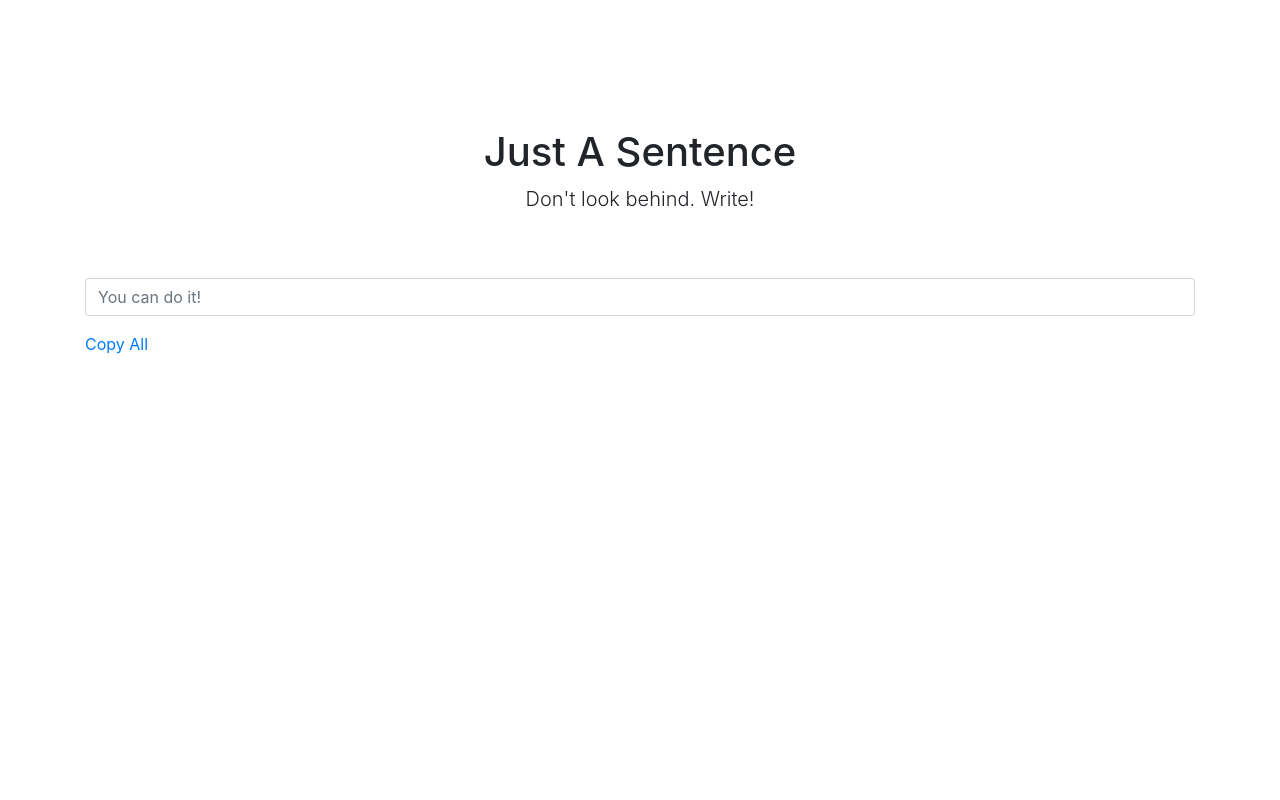
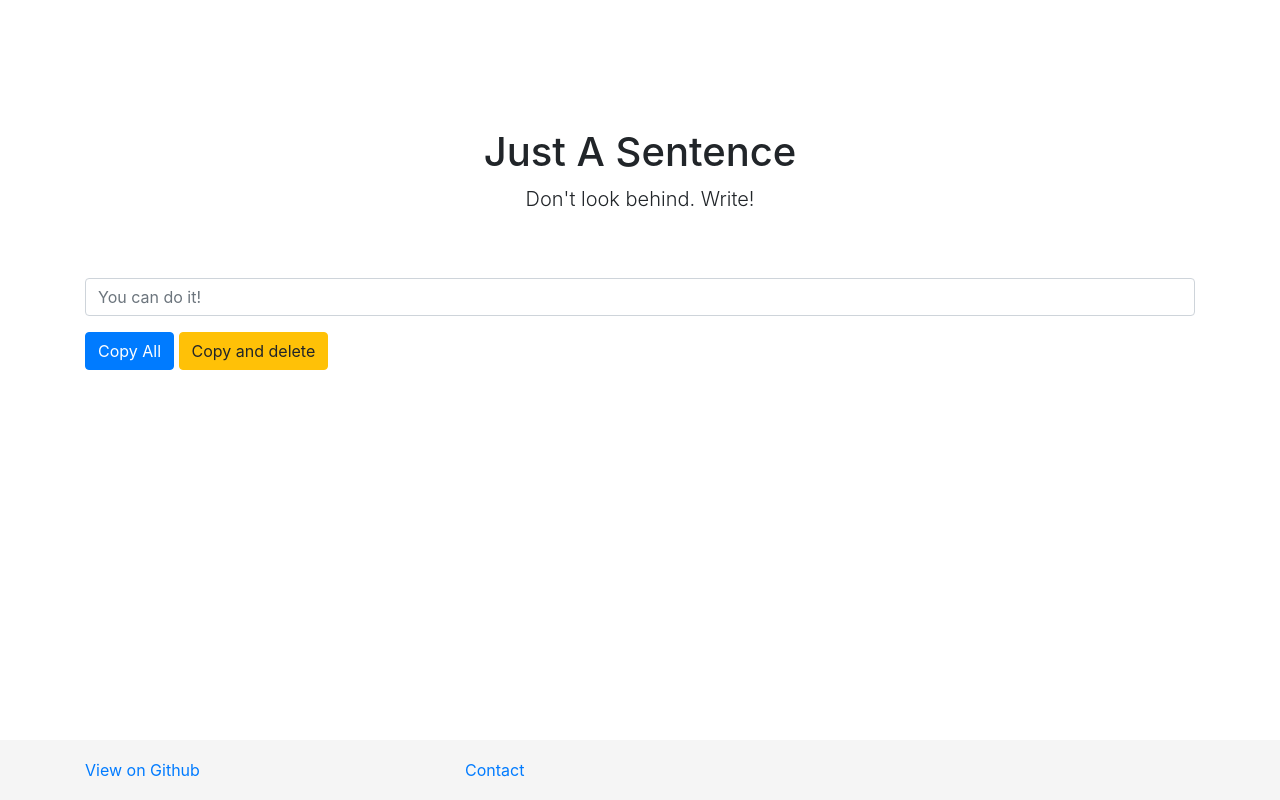
Before and after one commit to prathje/just-a-sentence, a plain HTML site: page index.html in a window 1280 px wide. Drawn offline with nearby package versions, Linux system fonts and the light colour scheme.

Commit message:
Add footer with link to github and contact mail. Add cookie banner

```diff
--- a/app.css
+++ b/app.css
@@ -5,3 +5,21 @@ body {
     padding: 3rem 1.5rem;
     text-align: center;
 }
+
+
+html {
+    position: relative;
+    min-height: 100%;
+}
+
+body {
+    margin-bottom: 60px; /* Margin bottom by footer height */
+}
+.footer {
+    position: absolute;
+    bottom: 0;
+    width: 100%;
+    height: 60px; /* Set the fixed height of the footer here */
+    line-height: 60px; /* Vertically center the text there */
+    background-color: #f5f5f5;
+}
--- a/app.js
+++ b/app.js
@@ -41,6 +41,15 @@ var app = new Vue({
         },
         copy: function () {
             copyText(this.historyString);
+        },
+        copyAndDelete: function () {
+            copyText(this.historyString);
+            this.current = '';
+            this.history = [];
+            this.historyString = '';
+            localStorage.history = JSON.stringify(this.history);
+            localStorage.current = this.current;
+            localStorage.historyString = this.historyString;
         }
     },
     mounted() {
--- a/index.html
+++ b/index.html
@@ -4,8 +4,24 @@
     <script src="https://stackpath.bootstrapcdn.com/bootstrap/4.3.1/js/bootstrap.min.js" integrity="sha384-JjSmVgyd0p3pXB1rRibZUAYoIIy6OrQ6VrjIEaFf/nJGzIxFDsf4x0xIM+B07jRM" crossorigin="anonymous"></script>
     <script src="https://code.jquery.com/jquery-3.3.1.slim.min.js" integrity="sha384-q8i/X+965DzO0rT7abK41JStQIAqVgRVzpbzo5smXKp4YfRvH+8abtTE1Pi6jizo" crossorigin="anonymous"></script>
     <script src="https://cdnjs.cloudflare.com/ajax/libs/popper.js/1.14.7/umd/popper.min.js" integrity="sha384-UO2eT0CpHqdSJQ6hJty5KVphtPhzWj9WO1clHTMGa3JDZwrnQq4sF86dIHNDz0W1" crossorigin="anonymous"></script>
-    <script src="https://cdn.jsdelivr.net/npm/vue/dist/vue.js"></script>
+    <script src="https://cdn.jsdelivr.net/npm/vue/dist/vue.min.js"></script>
     <link rel="stylesheet" href="app.css">
+    <link rel="stylesheet" type="text/css" href="https://cdn.jsdelivr.net/npm/cookieconsent@3/build/cookieconsent.min.css" />
+    <script src="https://cdn.jsdelivr.net/npm/cookieconsent@3/build/cookieconsent.min.js" data-cfasync="false"></script>
+    <script>
+        window.addEventListener("load", function(){
+            window.cookieconsent.initialise({
+                "palette": {
+                    "popup": {
+                        "background": "#383b75"
+                    },
+                    "button": {
+                        "background": "#f1d600"
+                    }
+                },
+                "position": "bottom-right"
+            })});
+    </script>
 </head>
 <body >
 <div id="app">
@@ -19,7 +35,6 @@
         </div>
     </main>
 
-
     <div class="container">
         <div class="row">
             <div class="col-12 d-table" >
@@ -31,8 +46,9 @@
             </div>
         </div>
         <div class="row">
-            <div class="col-4">
-                <a href="#" title="Copy all to Clipboard" @click.prevent="copy">Copy All</a>
+            <div class="col-12">
+                <a class="btn btn-primary" role="button" href="#" title="Copy all to Clipboard" @click.prevent="copy">Copy All</a>
+                <a class="btn btn-warning" role="button"  href="#" title="Copy all to Clipboard and delete content" @click.prevent="copyAndDelete">Copy and delete</a>
             </div>
         </div>
     </div>
@@ -42,14 +58,45 @@
             <div class="col-12">
                 <div class="align-middle">
                     <div class="form-group">
-                        <textarea id="history" class="form-control input-lg" v-model="historyString" type="text">
-                        </textarea>
+                        <textarea id="history" class="form-control input-lg" v-model="historyString" type="text"></textarea>
                     </div>
                 </div>
             </div>
         </div>
     </div>
 
+    <!-- <div class="container">
+        <div class="row">
+            <div class="col-12">
+                <p class="text-muted">
+                    All your data is saved locally.
+                </p>
+            </div>
+        </div>
+    </div>
+    -->
+
+    <footer class="footer">
+        <div class="container">
+            <div class="row">
+                <div class="col-4">
+                    <a target="_blank" rel="noopener noreferrer" style="text-decoration: none;" href="https://github.com/prathje/just-a-sentence" title="View on Github">
+                        View on Github
+                    </a>
+                </div>
+                <div class="col-4">
+                    <a style="text-decoration: none;" href="mailto:jas@patrickrathje.de?subject=Just%20A%20Sentence%20" title="Contact">
+                        Contact
+                    </a>
+                </div>
+            </div>
+            <div class="d-flex justify-content-around justify-content-lg-between">
+
+
+            </div>
+        </div>
+    </footer>
+
 </div>
 <script src="app.js"></script>
 </body>
```
